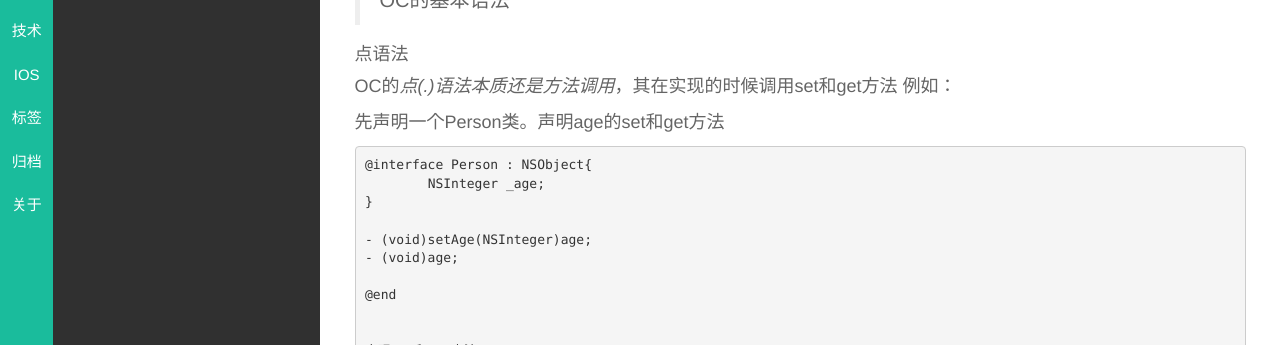
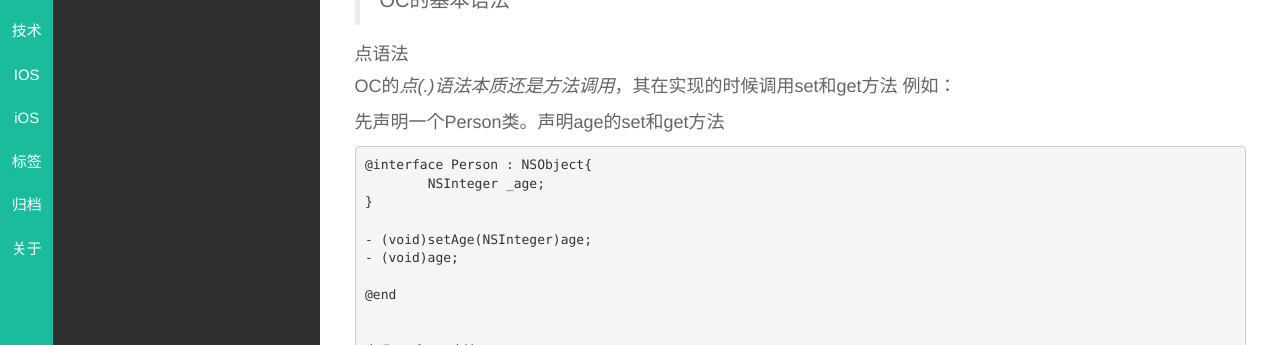
Before and after one commit to klone1127/klone1127.github.io, a Jekyll site: the page built from _posts/IOS/2015-06-15-OC-Basic.md, in a window 1280 px wide. Shown: the part 169-514 px from the top of the page. Built offline with Jekyll 4.4.1, drawn with Linux system fonts in a browser that asks for light colours; nearby versions of some CDN libraries; library files that are not in the unit come from our copies; Markdown is read by kramdown in place of the engine named in the settings.

Commit message:
Update 2015-06-15-OC-Basic.md

```diff
--- a/_posts/IOS/2015-06-15-OC-Basic.md
+++ b/_posts/IOS/2015-06-15-OC-Basic.md
@@ -1,8 +1,8 @@
 ---
 layout: post
 title: OC基本语法
-category: IOS
-tags: IOS
+category: iOS
+tags: iOS
 keywords:
 description:
 ---
```
